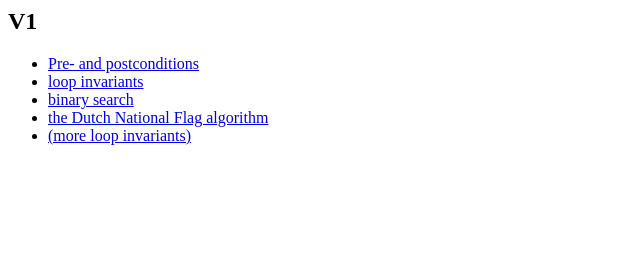
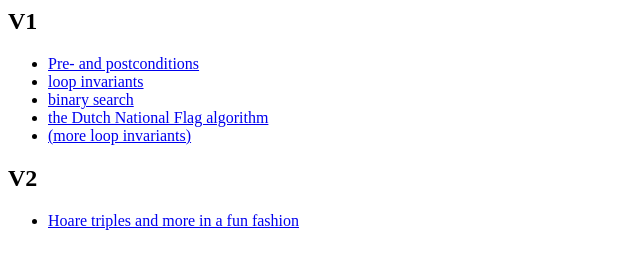
Before and after one commit to ethi2/Vegvisir, a plain HTML site: page TOL212M/Ítarefni.htm in a window 1280 px wide. Shown: the whole page, without its empty margins (0-640 px from the left). Drawn offline with Linux system fonts and the light colour scheme.

Commit message:
Add files via upload

```diff
--- a/TOL212M/Ítarefni.htm
+++ b/TOL212M/Ítarefni.htm
@@ -9,5 +9,9 @@
 <li><a href="https://www.youtube.com/watch?v=dQC5m-GZYbk">the Dutch National Flag algorithm</a></li>
 <li><a href="https://www.youtube.com/watch?v=spcfzbisBv4">(more loop invariants)</a></li>
 </ul>
+<h2>V2</h2>
+<ul>
+<li><a href="https://www.youtube.com/watch?v=GQi-6-d5ooQ">Hoare triples and more in a fun fashion</a></li>
+</ul>
 </body>
 </html>
```
